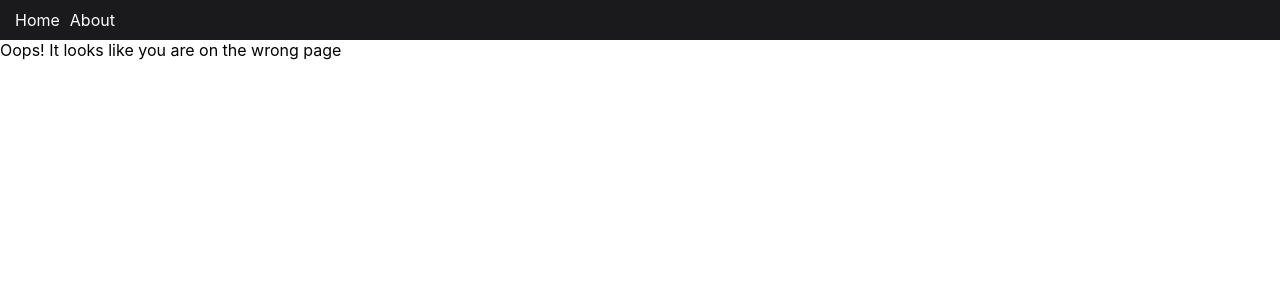
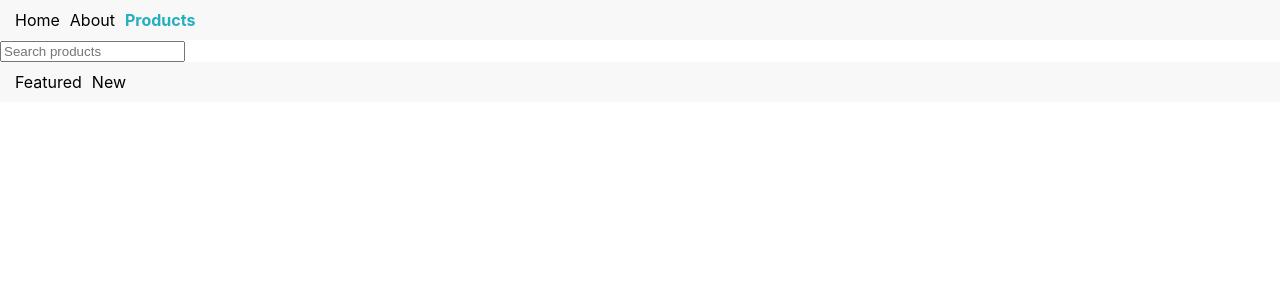
Before and after one commit to Tejas204/React-Router-Application, a React (Create React App) app: page /products in a window 1280 px wide. Shown: the top 300 px of the page. Built offline with nearby package versions, Linux system fonts and the light colour scheme.

Commit message:
Added nested routes

```diff
--- a/src/App.js
+++ b/src/App.js
@@ -6,6 +6,7 @@ import About from './Components/About';
 import Navbar from './Components/Navbar';
 import OrderSummary from './Components/OrderSummary';
 import NoMatch from './Components/NoMatch';
+import Products from './Components/Products';
 
 function App() {
   return (
@@ -25,6 +26,7 @@ function App() {
       <Route path='/' element={<Home/>}></Route>
       <Route path='about' element={<About/>}></Route>
       <Route path='order-summary' element={<OrderSummary/>}></Route>
+      <Route path='products' element={<Products/>}></Route>
       <Route path='*' element={<NoMatch/>}></Route>
     </Routes>
 
--- a/src/Components/Navbar.js
+++ b/src/Components/Navbar.js
@@ -5,13 +5,13 @@ const Navbar = () => {
     const isActiveStyle = ({ isActive }) => {
         return {
             fontWeight: isActive ? 'bold' : 'normal',
-            color: isActive ? '#24AFC1' : 'white'
+            color: isActive ? '#24AFC1' : 'black'
         }
     }
 
 
   return (
-    <nav>
+    <nav className='primary-nav'>
         {/* To navigate to another route using links, react-router-dom provides us with
         the Link component
             1. Link provides an anchor component in the dom
@@ -30,11 +30,15 @@ const Navbar = () => {
 
         {/* The navlink component knows whether it is active or not thus helping us style the active link.
             The navlink component receives the active class if the link points to current route */}
+        <NavLink to='/'>Home</NavLink>
+        <NavLink to='/about'>About</NavLink>
+        <NavLink to='/products'>Products</NavLink>
 
         {/* Another way to apply style to active link is using the isActive boolean flag embedded in style. See function isActiveStyle() above*/}
         {/* Note: For this to work, corresponding style in index.css is commented */}
-        <NavLink to='/' style={isActiveStyle}>Home</NavLink>
+        {/* <NavLink to='/' style={isActiveStyle}>Home</NavLink>
         <NavLink to='/about' style={isActiveStyle}>About</NavLink>
+        <NavLink to='/products' style={isActiveStyle}>Products</NavLink> */}
     </nav>
   )
 }
--- /dev/null
+++ b/src/Components/Products.js
@@ -0,0 +1,20 @@
+import React from 'react'
+import { Link } from 'react-router-dom'
+
+const Products = () => {
+  return (
+    <>
+        <div>
+            <input type='search' placeholder='Search products'></input>
+        </div>
+
+        <nav className='secondary-nav'>
+            {/* Note: we dont use / for nested routes as of now */}
+            <Link to='featured'>Featured</Link>
+            <Link to='new'>New</Link>
+        </nav>
+    </>
+  )
+}
+
+export default Products
--- a/src/index.css
+++ b/src/index.css
@@ -12,21 +12,28 @@ code {
     monospace;
 }
 
-nav{
-  background-color: #1a1a1d;
+.primary-nav{
+  background-color: #f8f8f8;
   padding: 10px;
+  color: black;
 }
 
 nav a{
-  color: white;
+  color: black;
   text-decoration: none;
   padding: 5px;
 }
 
-/* nav a.active{
+nav a.active{
   color: #24AFC1;
   font-weight: bold;
-} */
+}
+
+.secondary-nav{
+  background-color: #f8f8f8;
+  padding: 10px;
+  color: black;
+}
 
 
 .submit-button{
```
Also changed, not shown: src/Components/FeaturedProducts.js (added), src/Components/NewProducts.js (added).
